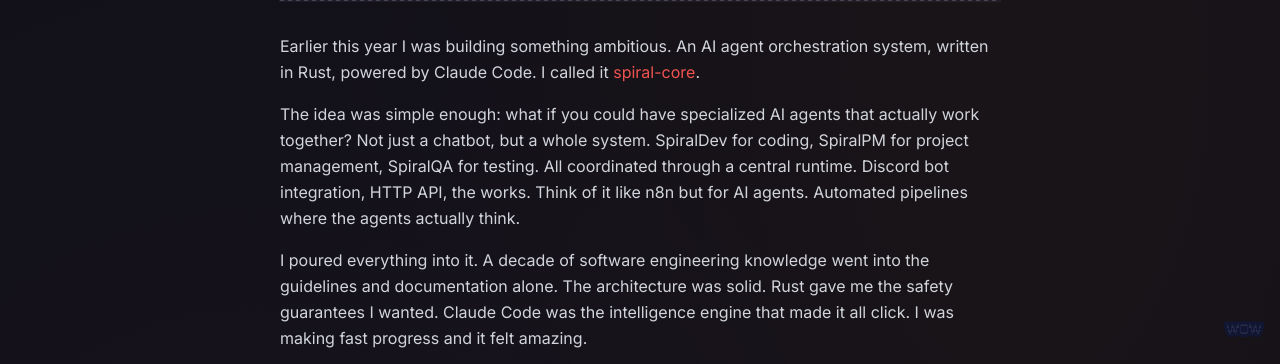
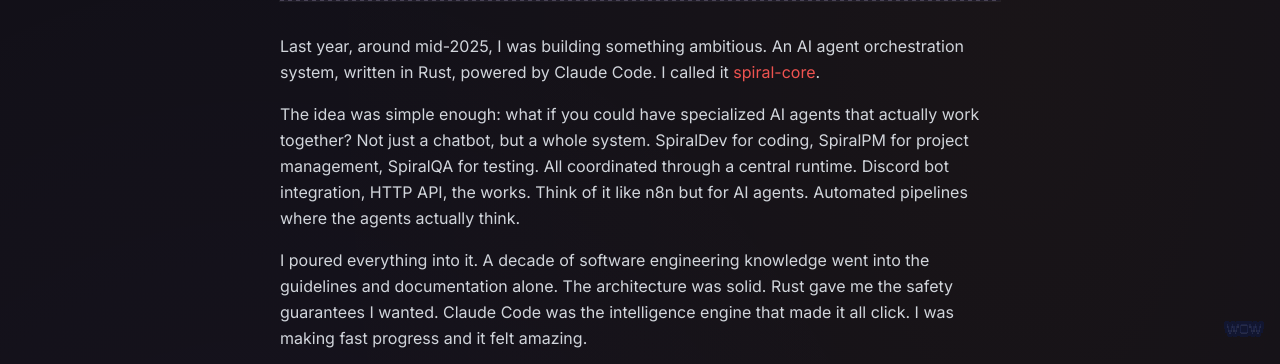
Before and after one commit to SaintPepsi/ianhogers.dev, an Astro site: page /dev/spiral-core in a window 1280 px wide. Shown: the part 435-799 px from the top of the page. Built offline with nearby package versions, Linux system fonts and the light colour scheme; Astro itself is replaced by a stand-in of ours; a web font is replaced by a local one.

Commit message:
fix: spiral-core was mid-2025, not this year

```diff
--- a/src/content/dev/spiral-core.md
+++ b/src/content/dev/spiral-core.md
@@ -5,7 +5,7 @@
 tags: ["rust", "ai", "agents", "burnout", "spiral-core"]
 ---
 
-Earlier this year I was building something ambitious. An AI agent orchestration system, written in Rust, powered by Claude Code. I called it [spiral-core](https://github.com/SaintPepsi/spiral-core).
+Last year, around mid-2025, I was building something ambitious. An AI agent orchestration system, written in Rust, powered by Claude Code. I called it [spiral-core](https://github.com/SaintPepsi/spiral-core).
 
 The idea was simple enough: what if you could have specialized AI agents that actually work together? Not just a chatbot, but a whole system. SpiralDev for coding, SpiralPM for project management, SpiralQA for testing. All coordinated through a central runtime. Discord bot integration, HTTP API, the works. Think of it like n8n but for AI agents. Automated pipelines where the agents actually think.
 
```
